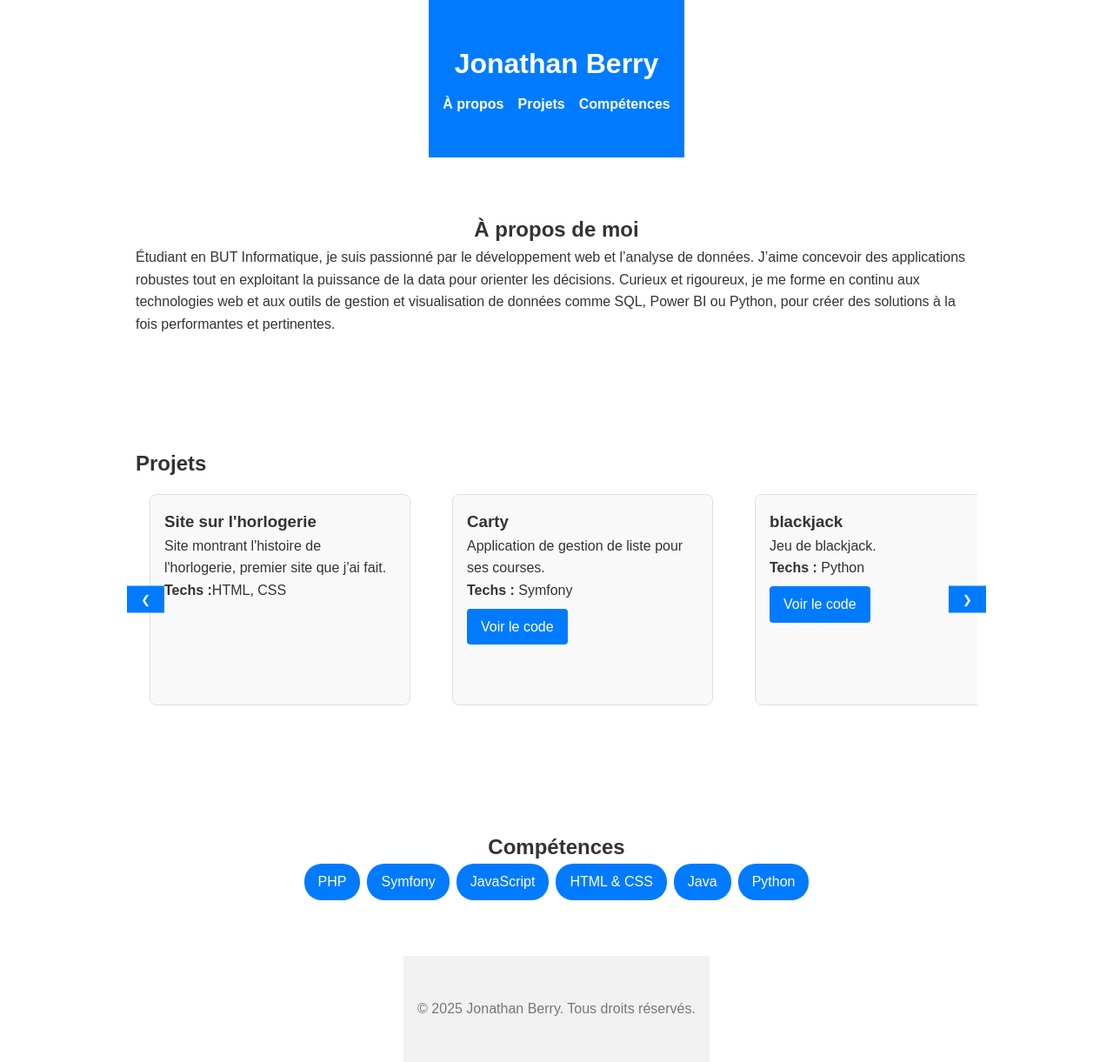
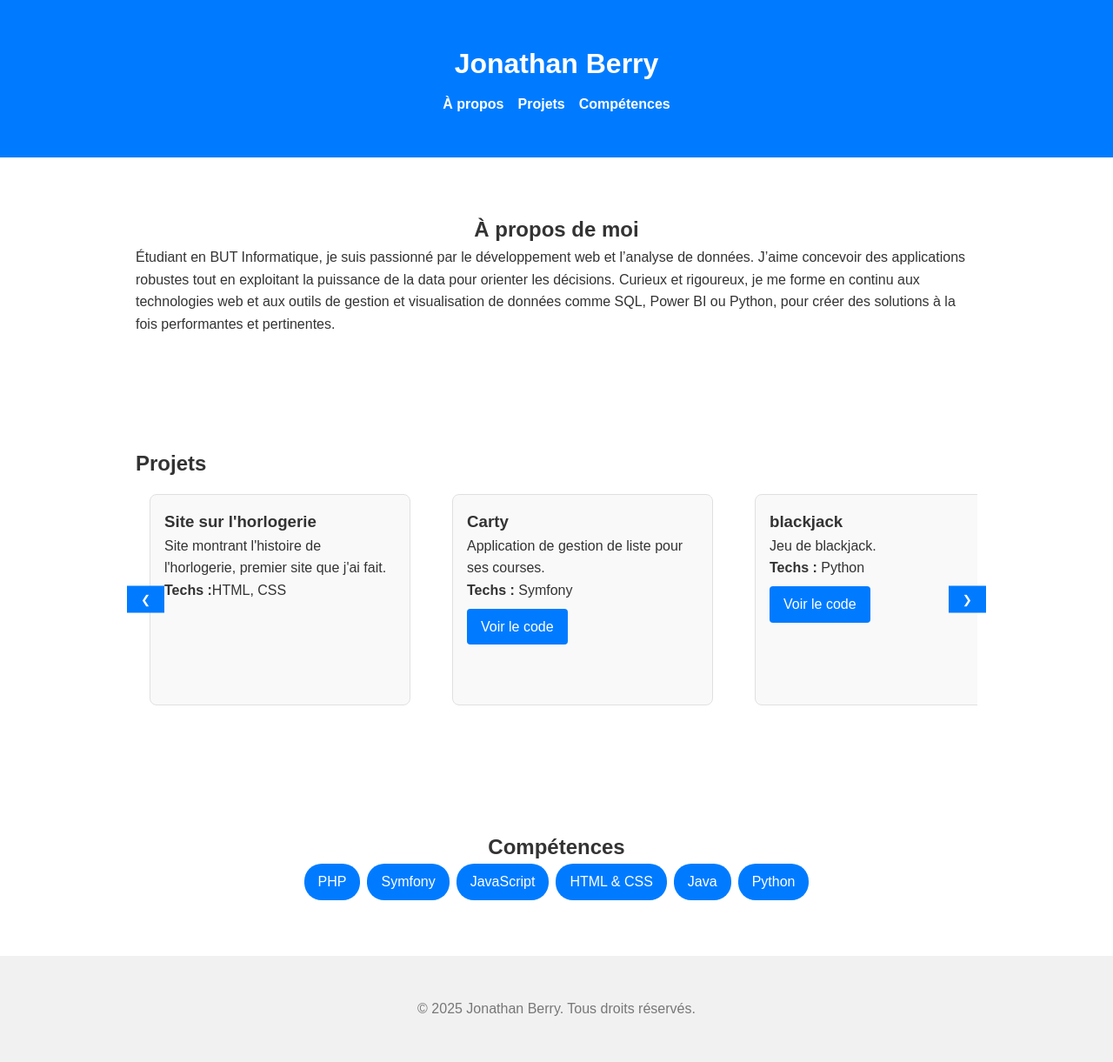
Before and after one commit to At3hna/portfolio, a plain HTML site: page index.html in a window 1280 px wide. Shown: the whole page at 87% size. Drawn offline with Linux system fonts and the light colour scheme.

Commit message:
Extend footer width

```diff
--- a/style.css
+++ b/style.css
@@ -31,14 +31,17 @@ body {
   background: var(--accent);
   color: #fff;
   padding: 1rem 0;
+  width: 100%;
+  flex: 0 0 auto;
 }
 .site-header h1 {
   font-size: 2rem;
 }
-.site-header,
 .site-footer {
-  flex: 0 0 80%;
+  width: 100%;
+  flex: 0 0 auto;
 }
+
 
 .site-header .subtitle {
   font-size: 1rem;
```
